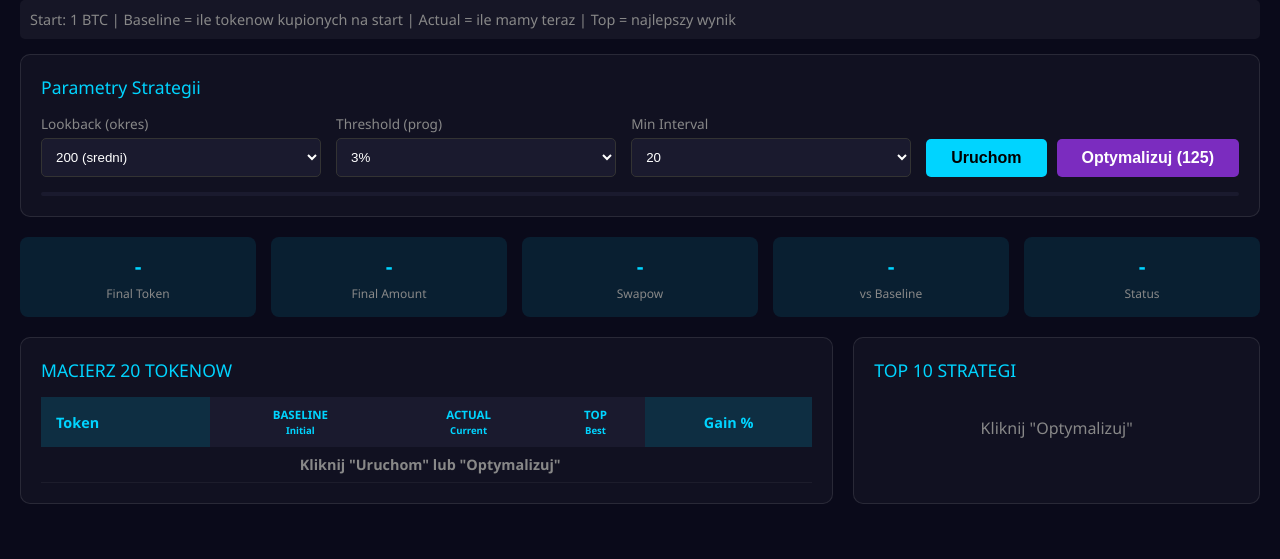
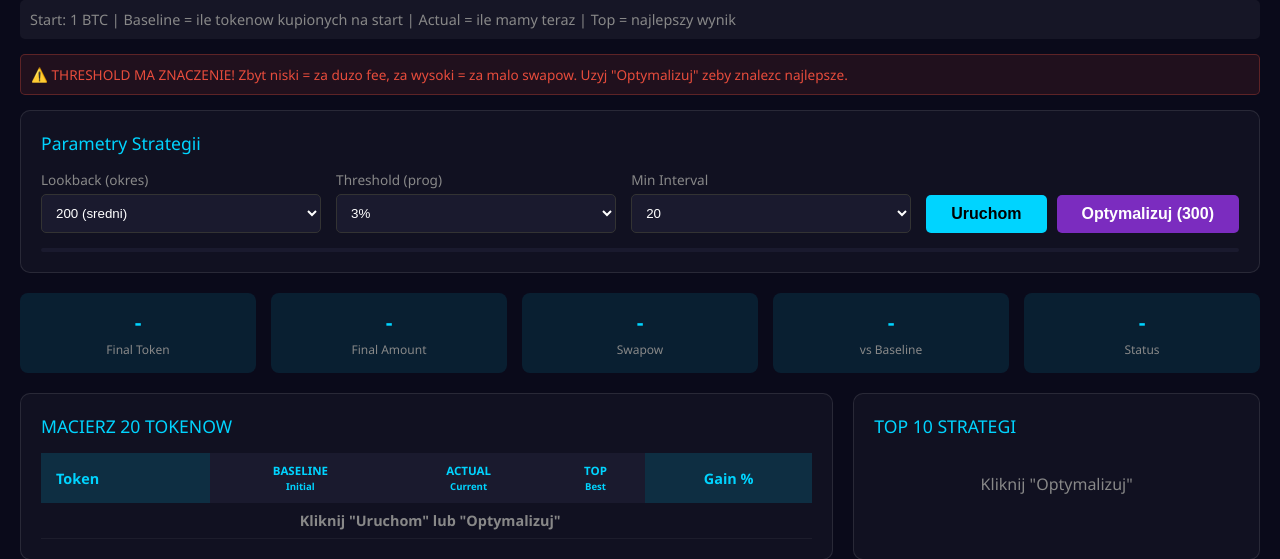
Before and after one commit to molszewski9412-source/swapper, a Flask app: template templates/matrix.html in a window 1280 px wide. Shown: the part 135-694 px from the top of the page. Run offline with Flask 3, Linux system fonts and the light colour scheme; the template is opened without the code that fills it, so the values that code supplies are empty.

Commit message:
fix: More threshold options, better optimization
- Now tests 300 combinations (vs 125 before)
- Added warning about threshold importance
- More threshold options: 0.005 to 0.10

Key insight:
- Too low threshold = too many swaps = high fees = losing
- Too high threshold = too few swaps = missing opportunities
- Optimal threshold depends on lookback/interval

```diff
--- a/templates/matrix.html
+++ b/templates/matrix.html
@@ -55,6 +55,7 @@
         .progress-bar { height: 100%; background: linear-gradient(90deg, #00d4ff, #7b2cbf); width: 0%; transition: width 0.3s; }
 
         .info-box { background: rgba(255,255,255,0.05); padding: 10px; border-radius: 5px; margin-bottom: 15px; font-size: 0.9em; color: #888; }
+        .warning-box { background: rgba(231,76,60,0.1); border: 1px solid rgba(231,76,60,0.3); padding: 10px; border-radius: 5px; margin-bottom: 15px; font-size: 0.85em; color: #e74c3c; }
     </style>
 </head>
 <body>
@@ -66,6 +67,10 @@
 
         <div class="info-box">
             Start: 1 BTC | Baseline = ile tokenow kupionych na start | Actual = ile mamy teraz | Top = najlepszy wynik
+        </div>
+
+        <div class="warning-box">
+            ⚠️ THRESHOLD MA ZNACZENIE! Zbyt niski = za duzo fee, za wysoki = za malo swapow. Uzyj "Optymalizuj" zeby znalezc najlepsze.
         </div>
 
         <div class="card">
@@ -103,7 +108,7 @@
                 </div>
                 <div style="display: flex; align-items: flex-end; gap: 10px;">
                     <button class="btn btn-primary" id="btn-run" onclick="runSingle()">Uruchom</button>
-                    <button class="btn btn-secondary" id="btn-optimize" onclick="optimize()">Optymalizuj (125)</button>
+                    <button class="btn btn-secondary" id="btn-optimize" onclick="optimize()">Optymalizuj (300)</button>
                 </div>
             </div>
             <div class="progress" id="progress"><div class="progress-bar" id="progress-bar"></div></div>
```
Also changed, not shown: matrix_app.py (+4 -3 lines).
